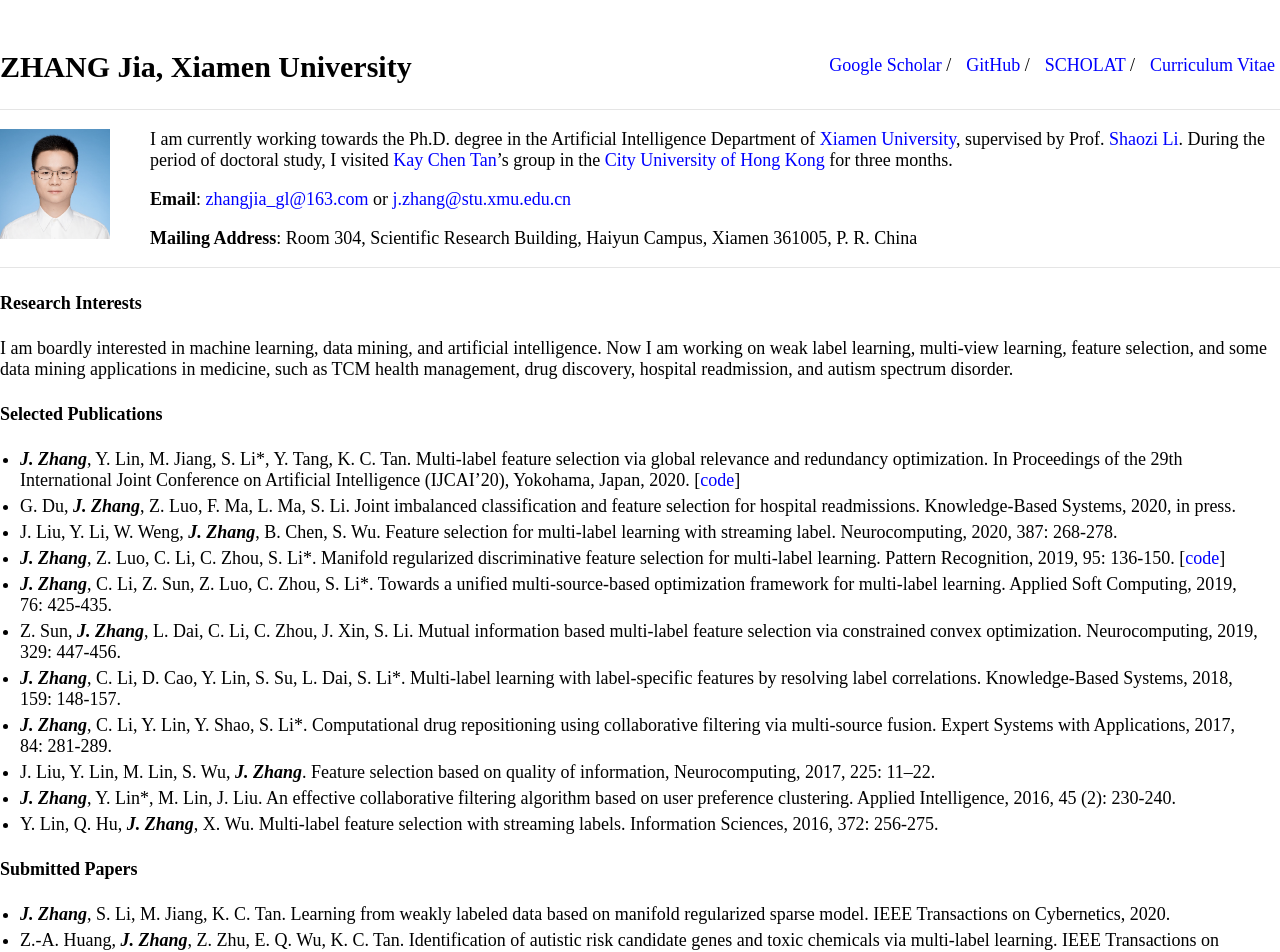
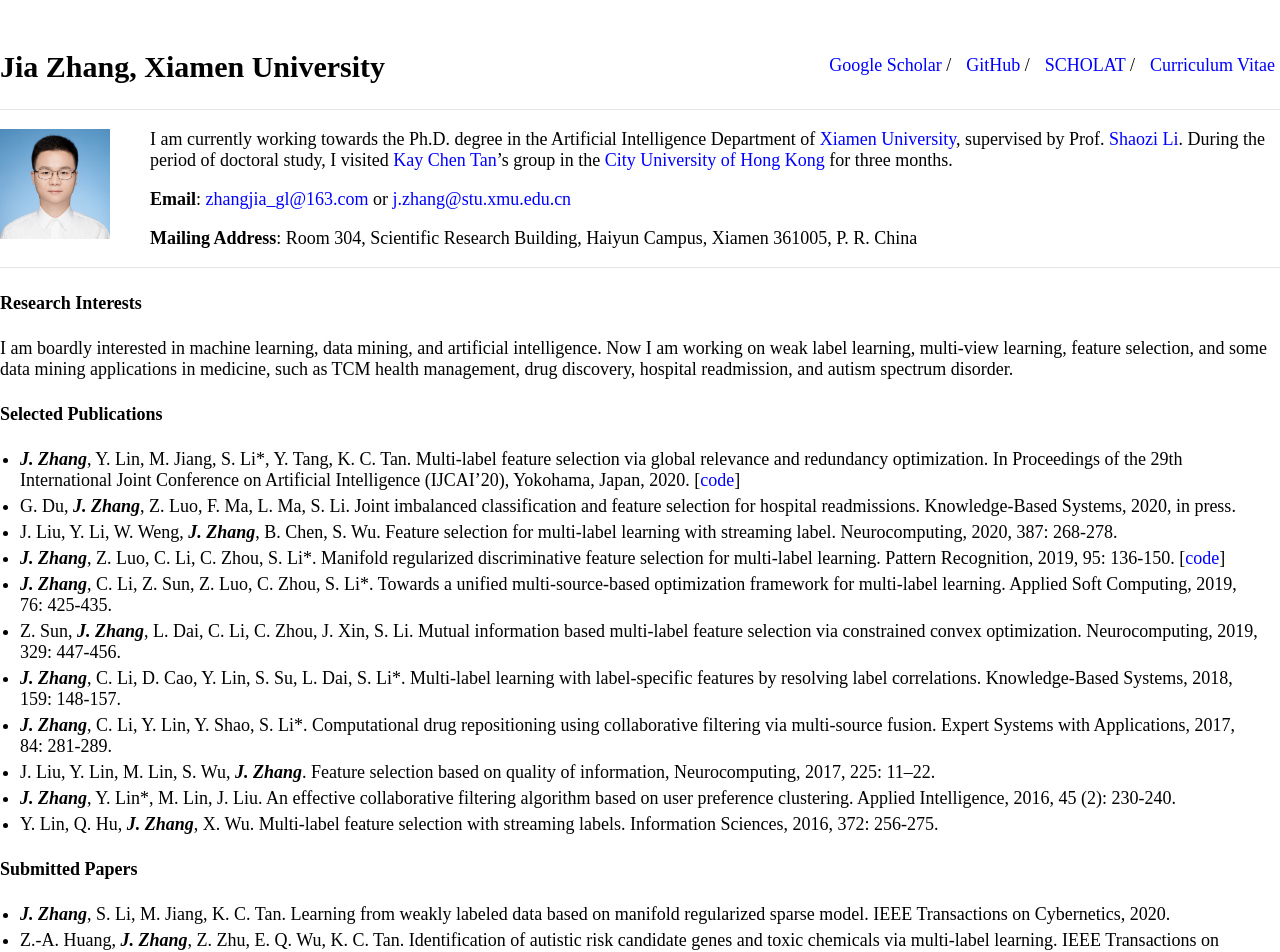
Before and after one commit to jiazhang-ml/jiazhang-ml.github.io, a Jekyll site: the page built from index.md, in a window 1280 px wide. Shown: the top 952 px of the page. Built offline with Jekyll 4.4.1, drawn with Linux system fonts in a browser that asks for light colours.

```diff
--- a/_config.yml
+++ b/_config.yml
@@ -1,4 +1,4 @@
-title: ZHANG Jia, Xiamen University
+title: Jia Zhang, Xiamen University
 url: "jiazhang-ml.pub/"
 
 #ins_logo: "./bits-logo.png"
```
